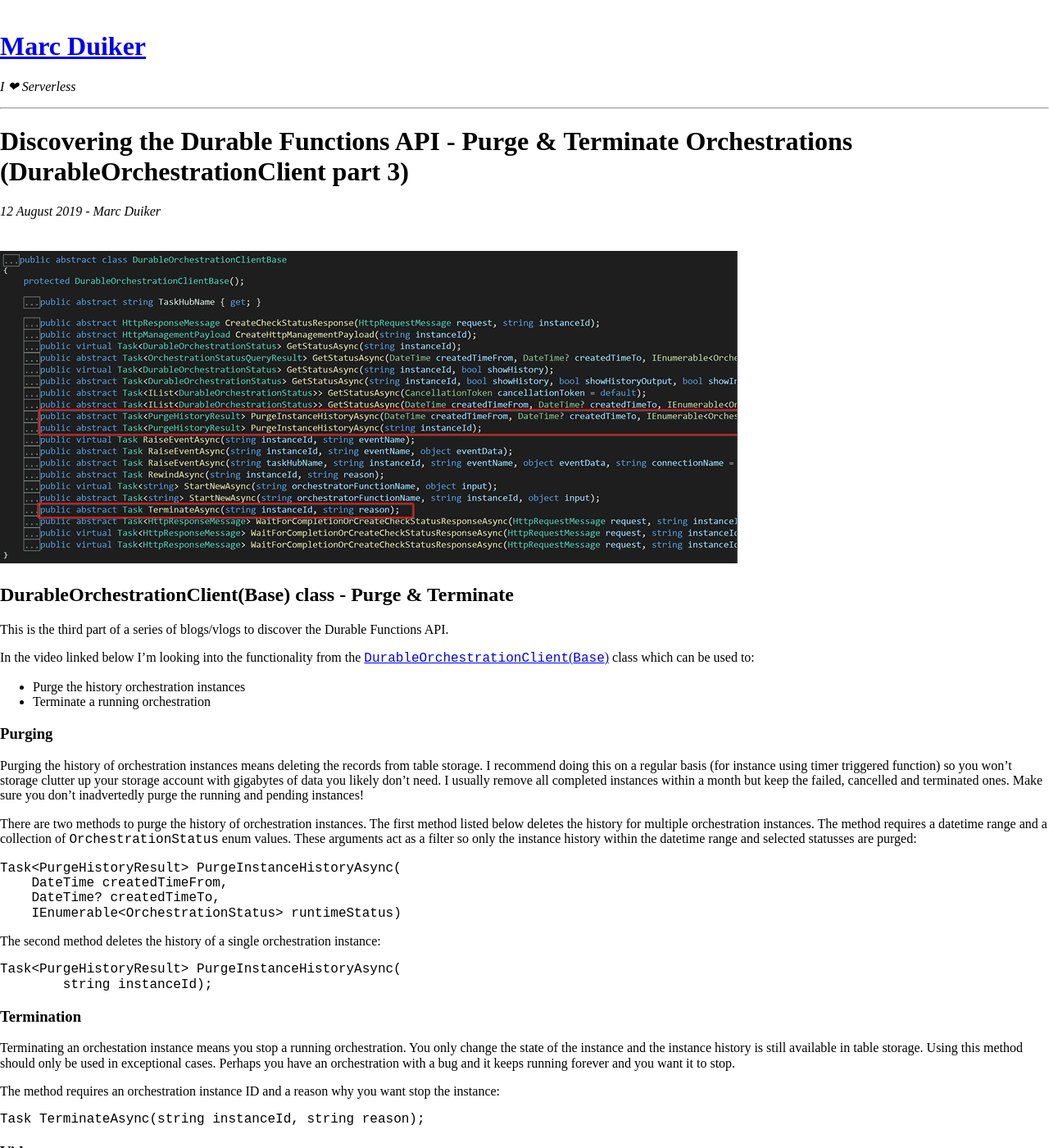
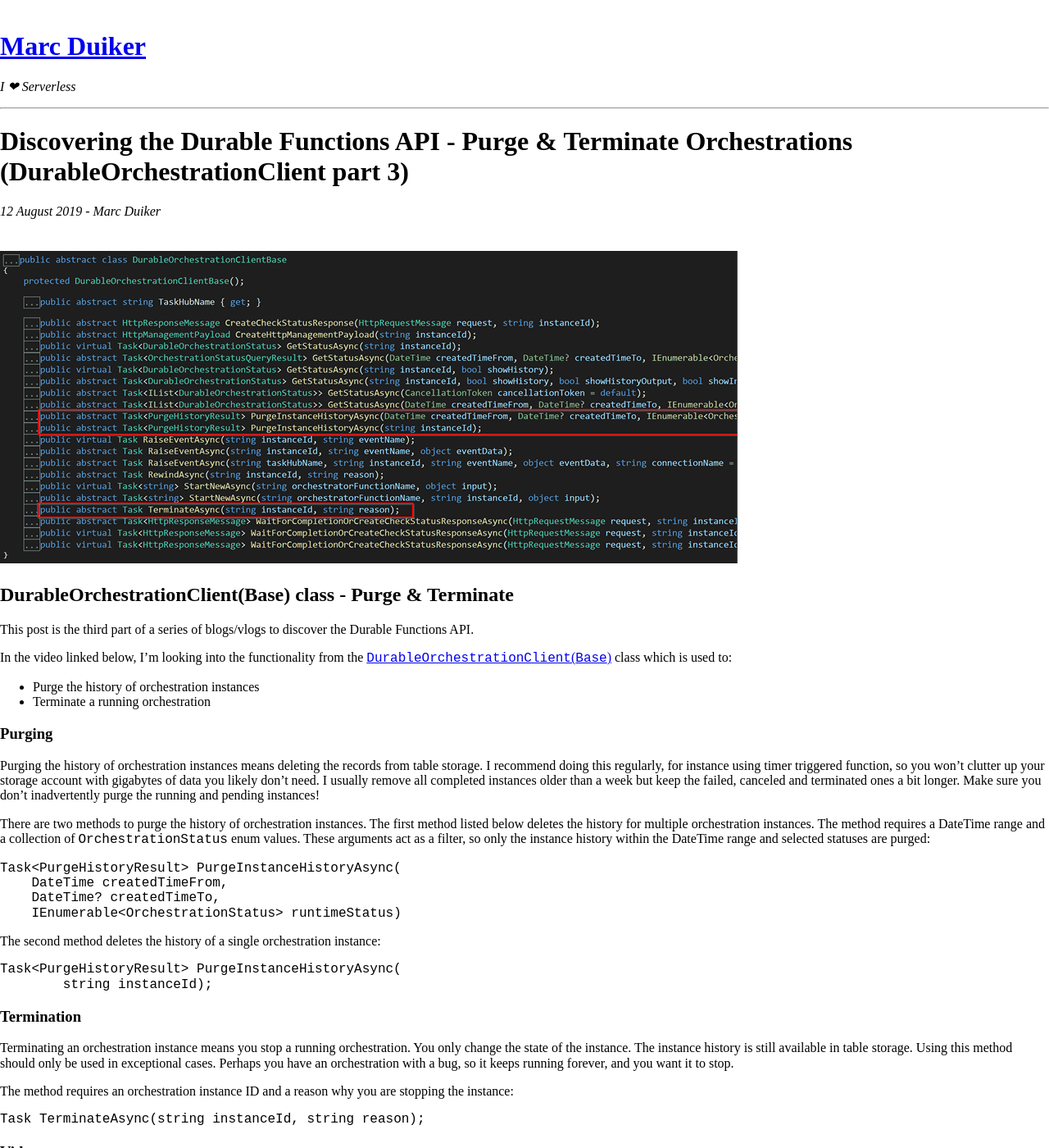
Before and after one commit to marcduiker/marcduiker.github.io, a Jekyll site: the page built from _posts/2019-08-12-durable-functions-api-purge-terminate.md, in a window 1280 px wide and 1400 px high. Shown: the whole window at 82% size. Built offline with Jekyll 4.4.1, drawn with Linux system fonts in a browser that asks for light colours; nearby versions of some CDN libraries.

Commit message:
Fixed spelling/wording errors

````diff
--- a/_posts/2019-08-12-durable-functions-api-purge-terminate.md
+++ b/_posts/2019-08-12-durable-functions-api-purge-terminate.md
@@ -8,20 +8,20 @@
 
 ## DurableOrchestrationClient(Base) class - Purge & Terminate
 
-This is the third part of a series of blogs/vlogs to discover the Durable Functions API.
+This post is the third part of a series of blogs/vlogs to discover the Durable Functions API.
 
 <!--more-->
 
-In the video linked below I'm looking into the functionality from the [`DurableOrchestrationClient`(`Base`)](https://github.com/Azure/azure-functions-durable-extension/blob/master/src/WebJobs.Extensions.DurableTask/DurableOrchestrationClientBase.cs) class which can be used to:
+In the video linked below, I'm looking into the functionality from the [`DurableOrchestrationClient`(`Base`)](https://github.com/Azure/azure-functions-durable-extension/blob/master/src/WebJobs.Extensions.DurableTask/DurableOrchestrationClientBase.cs) class which is used to:
 
-- Purge the history orchestration instances
+- Purge the history of orchestration instances
 - Terminate a running orchestration
 
 ### Purging
 
-Purging the history of orchestration instances means deleting the records from table storage. I recommend doing this on a regular basis (for instance using timer triggered function) so you won't storage clutter up your storage account with gigabytes of data you likely don't need. I usually remove all completed instances within a month but keep the failed, cancelled and terminated ones. Make sure you don't inadvertedly purge the running and pending instances!
+Purging the history of orchestration instances means deleting the records from table storage. I recommend doing this regularly, for instance using timer triggered function, so you won't clutter up your storage account with gigabytes of data you likely don't need. I usually remove all completed instances older than a week but keep the failed, canceled and terminated ones a bit longer. Make sure you don't inadvertently purge the running and pending instances!
 
-There are two methods to purge the history of orchestration instances. The first method listed below deletes the history for multiple orchestration instances. The method requires a datetime range and a collection of `OrchestrationStatus` enum values. These arguments act as a filter so only the instance history within the datetime range and selected statusses are purged:
+There are two methods to purge the history of orchestration instances. The first method listed below deletes the history for multiple orchestration instances. The method requires a DateTime range and a collection of `OrchestrationStatus` enum values. These arguments act as a filter, so only the instance history within the DateTime range and selected statuses are purged:
 
 ``` csharp
 Task<PurgeHistoryResult> PurgeInstanceHistoryAsync(
@@ -39,9 +39,9 @@
 
 ### Termination
 
-Terminating an orchestation instance means you stop a running orchestration. You only change the state of the instance and the instance history is still available in table storage. Using this method should only be used in exceptional cases. Perhaps you have an orchestration with a bug and it keeps running forever and you want it to stop.
+Terminating an orchestration instance means you stop a running orchestration. You only change the state of the instance. The instance history is still available in table storage. Using this method should only be used in exceptional cases. Perhaps you have an orchestration with a bug, so it keeps running forever, and you want it to stop.
 
-The method requires an orchestration instance ID and a reason why you want stop the instance:
+The method requires an orchestration instance ID and a reason why you are stopping the instance:
 
 ```csharp
 Task TerminateAsync(string instanceId, string reason);
````
Also changed, not shown: _posts/2019-01-07-durable-functions-api-durableorchestrationclient-1.md (+1 -1 lines), _posts/2019-02-17-durable-functions-api-durableorchestrationclient-2.md (+1 -1 lines).
